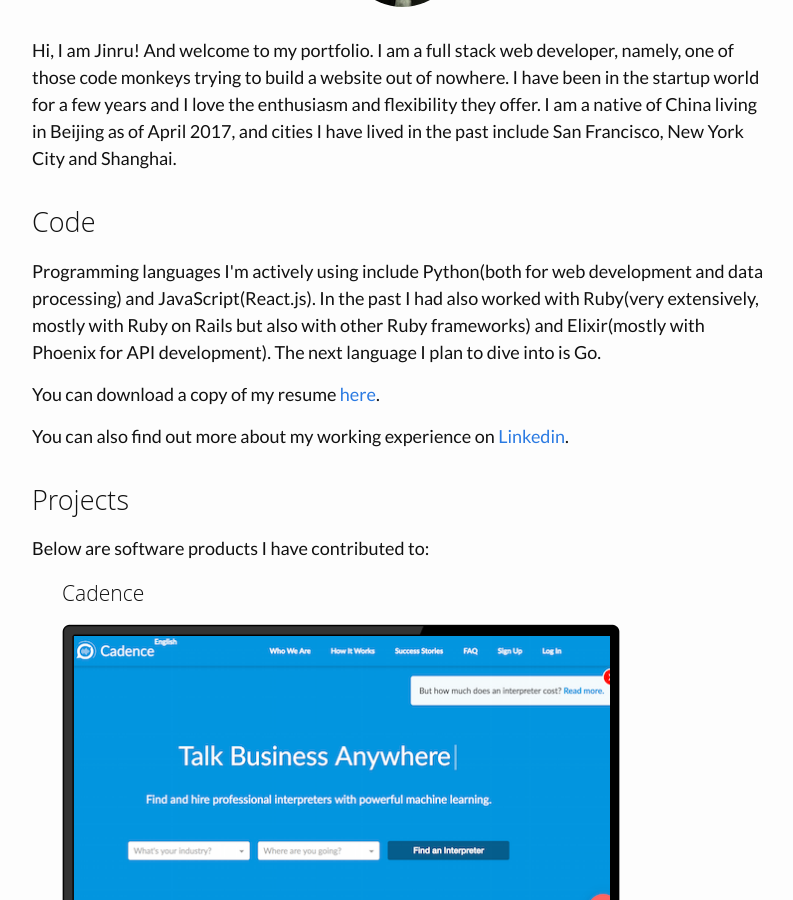
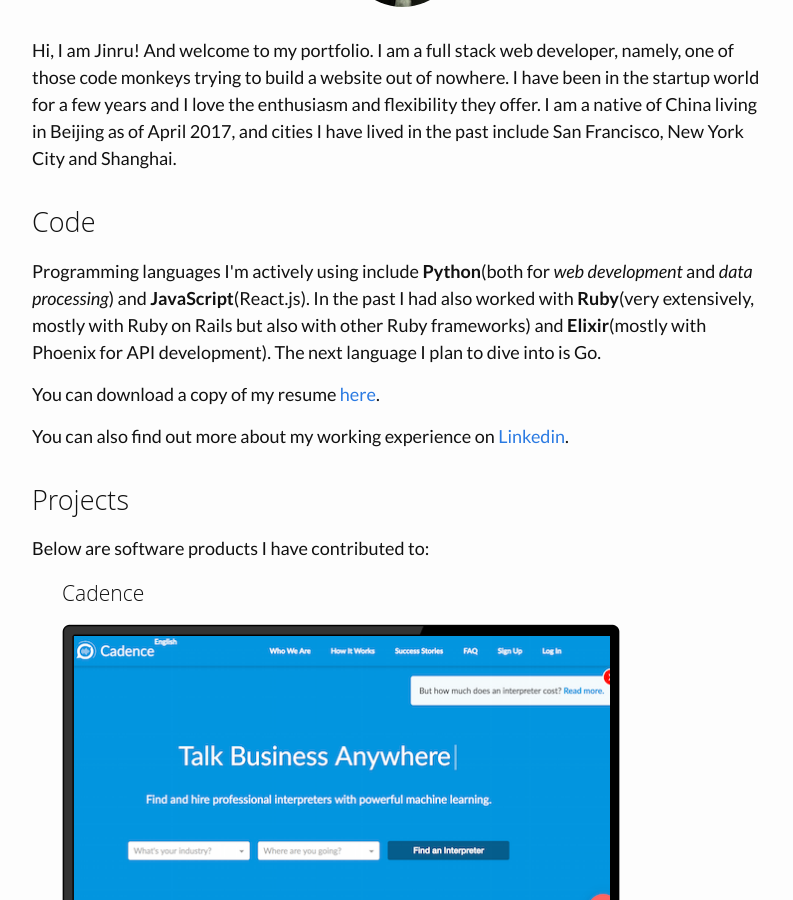
Before and after one commit to bleakwood/bleakwood.github.io, a Jekyll site: the page built from index.html, in a window 1280 px wide and 900 px high, scrolled down 328 px. Shown: the whole window, without its empty margins (238-1031 px from the left). Built offline with Jekyll 4.4.1, drawn with Linux system fonts in a browser that asks for light colours; comment, search, counter and statistics services are not loaded.

Commit message:
minor format adjustments

```diff
--- a/index.html
+++ b/index.html
@@ -11,7 +11,7 @@
       </section>
       <section class="code row">
         <h1>Code</h1>
-        <p>Programming languages I'm actively using include Python(both for web development and data processing) and JavaScript(React.js). In the past I had also worked with Ruby(very extensively, mostly with Ruby on Rails but also with other Ruby frameworks) and Elixir(mostly with Phoenix for API development). The next language I plan to dive into is Go.<p>
+        <p>Programming languages I'm actively using include <b>Python</b>(both for <i>web development</i> and <i>data processing</i>) and <b>JavaScript</b>(React.js). In the past I had also worked with <b>Ruby</b>(very extensively, mostly with Ruby on Rails but also with other Ruby frameworks) and <b>Elixir</b>(mostly with Phoenix for API development). The next language I plan to dive into is Go.<p>
 
         <p>You can download a copy of my resume <a href="files/Resume_Jinru_Wu_April_2017.pdf" target="_blank">here</a>.</p> <p>You can also find out more about my working experience on <a href="https://www.linkedin.com/profile/view?id=2876675" target="_blank">Linkedin</a>.</p>
       </section>
```
